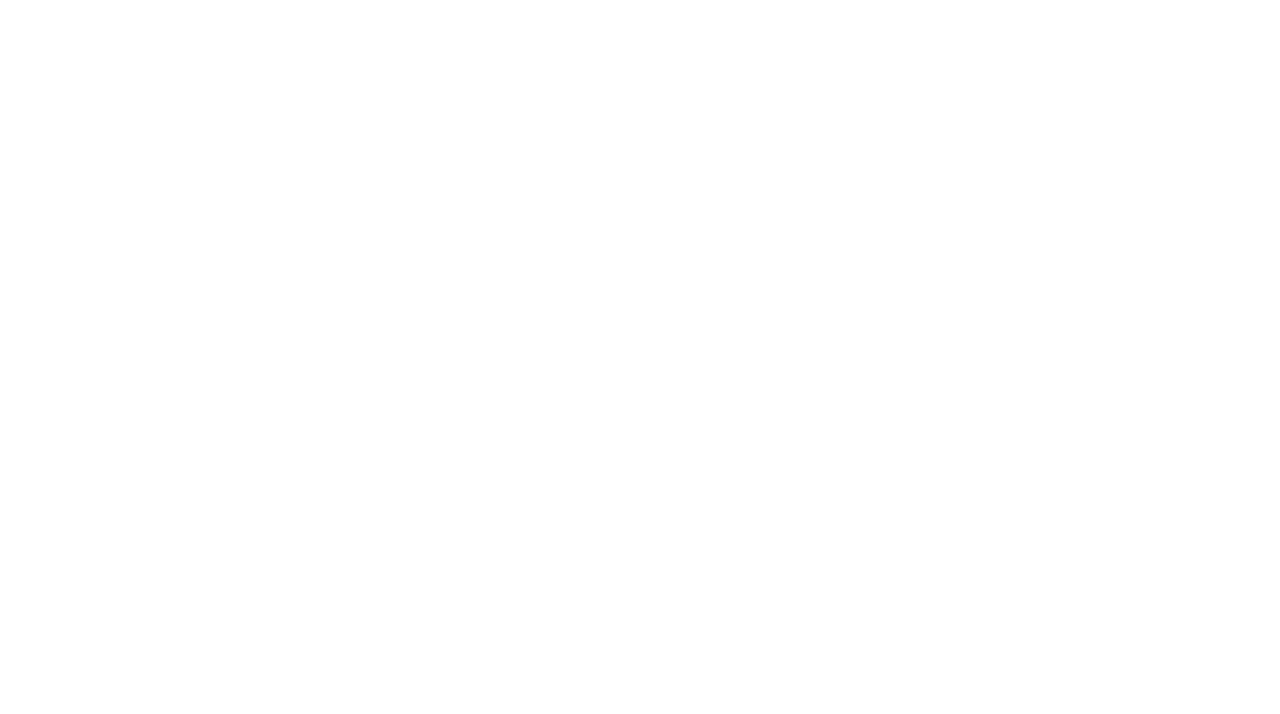
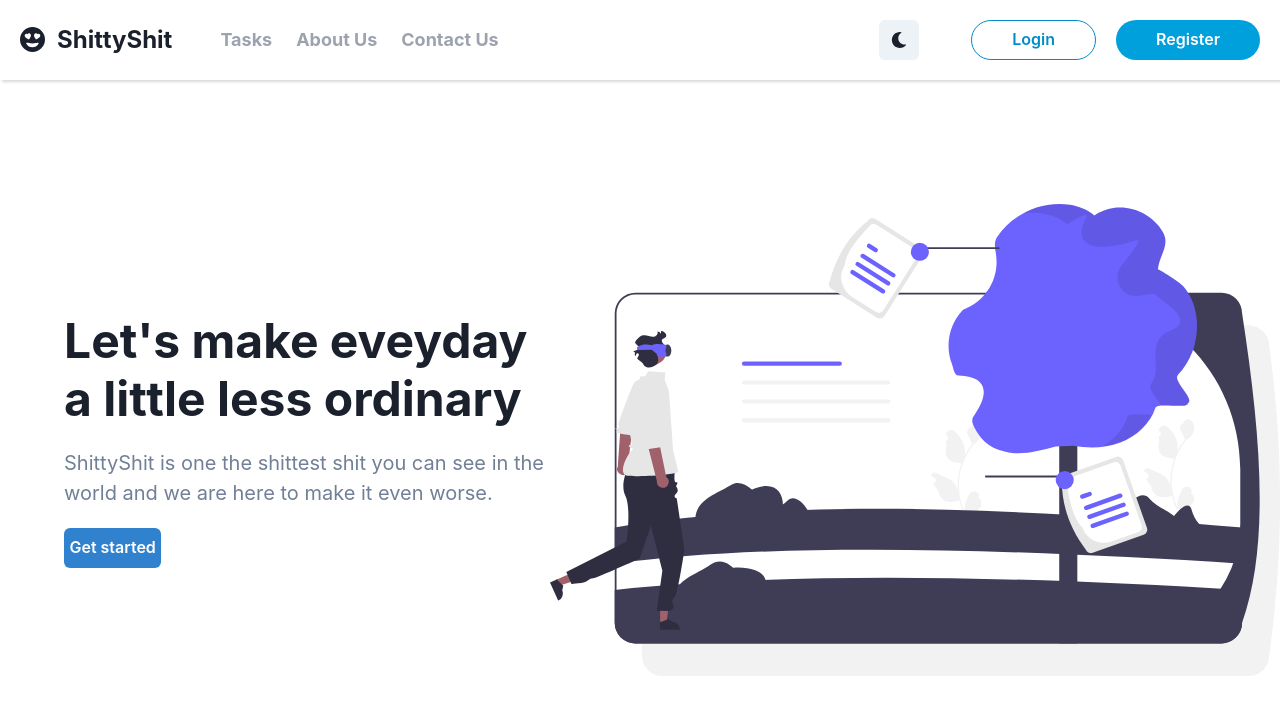
Before and after one commit to Mokshbajaj64/taskem, a React (Create React App) app: page / in a window 1280 px wide. Before the commit this address had no page. Shown: the top 714 px of the page. Built offline with nearby package versions, Linux system fonts and the light colour scheme.

Commit message:
Home page hero and navbar stuff done

```diff
--- a/src/App.tsx
+++ b/src/App.tsx
@@ -1,5 +1,6 @@
 import React from "react";
 import { BrowserRouter as Router, Route, Routes } from "react-router-dom";
+import Home from "./pages/Home";
 import Login from "./pages/Login";
 import Register from "./pages/Register";
 
@@ -7,6 +8,7 @@ function App() {
   return (
     <Router>
       <Routes>
+        <Route path="/" element={<Home />} />
         <Route path="/login" element={<Login />} />
         <Route path="/register" element={<Register />} />
       </Routes>
--- /dev/null
+++ b/src/components/HomeHero.tsx
@@ -0,0 +1,26 @@
+import { Button, Heading, Text } from "@chakra-ui/react";
+import React from "react";
+
+const HomeHero = () => {
+  return (
+    <div className="flex justify-center items-start w-screen h-screen pt-[80px]">
+      <div className="flex w-[40%] justify-center h-full flex-col ml-16 gap-5">
+        <Heading as="h1" fontSize="5xl">
+          Let's make eveyday a little less ordinary
+        </Heading>
+        <Text fontSize="xl" color="gray.500">
+          ShittyShit is one the shittest shit you can see in the world and we
+          are here to make it even worse.
+        </Text>
+        <Button colorScheme="blue" width="20%">
+          Get started
+        </Button>
+      </div>
+      <div className="flex w-[60%] justify-center items-center h-full">
+        <img src="/bg3.svg" alt="" />
+      </div>
+    </div>
+  );
+};
+
+export default HomeHero;
--- /dev/null
+++ b/src/components/HomeNavbar.tsx
@@ -0,0 +1,85 @@
+import { Heading, Button, IconButton, useColorMode } from "@chakra-ui/react";
+import React from "react";
+import { BsFillEmojiHeartEyesFill } from "react-icons/bs";
+import { useNavigate } from "react-router-dom";
+import { FaMoon } from "react-icons/fa";
+import { BsSunFill } from "react-icons/bs";
+
+const HomeNavbar = () => {
+  const navigate = useNavigate();
+  const { colorMode, toggleColorMode } = useColorMode();
+  return (
+    <div
+      className="w-full p-5 flex items-center justify-between fixed h-[80px]"
+      style={{
+        boxShadow: "rgba(0, 0, 0, 0.15) 1.95px 1.95px 2.6px",
+      }}
+    >
+      <div className="flex items-center gap-12">
+        <div className="flex items-center gap-3">
+          <BsFillEmojiHeartEyesFill size={25} />
+          <Heading as="h6" fontSize="2xl" className="md:flex hidden">
+            ShittyShit
+          </Heading>
+        </div>
+        <div className="hidden items-center gap-6 md:flex">
+          <Heading
+            as="h6"
+            fontSize="lg"
+            className="cursor-pointer text-gray-400"
+          >
+            Tasks
+          </Heading>
+          <Heading
+            as="h6"
+            fontSize="lg"
+            className="cursor-pointer text-gray-400"
+          >
+            About Us
+          </Heading>
+          <Heading
+            as="h6"
+            fontSize="lg"
+            className="cursor-pointer text-gray-400"
+          >
+            Contact Us
+          </Heading>
+        </div>
+      </div>
+      <div className="flex items-center md:gap-5 gap-2">
+        <IconButton
+          aria-label="Dark mode"
+          icon={colorMode === "light" ? <FaMoon /> : <BsSunFill />}
+          onClick={() => {
+            toggleColorMode();
+          }}
+          className="mr-8"
+        />
+        <Button
+          colorScheme="linkedin"
+          variant="outline"
+          rounded={"full"}
+          px={"10"}
+          onClick={() => {
+            navigate("/login");
+          }}
+        >
+          Login
+        </Button>
+        <Button
+          colorScheme="linkedin"
+          variant="solid"
+          rounded={"full"}
+          px={"10"}
+          onClick={() => {
+            navigate("/register");
+          }}
+        >
+          Register
+        </Button>
+      </div>
+    </div>
+  );
+};
+
+export default HomeNavbar;
--- /dev/null
+++ b/src/pages/Home.tsx
@@ -0,0 +1,14 @@
+import React from "react";
+import HomeHero from "../components/HomeHero";
+import HomeNavbar from "../components/HomeNavbar";
+
+const Home = () => {
+  return (
+    <div>
+      <HomeNavbar />
+      <HomeHero />
+    </div>
+  );
+};
+
+export default Home;
```
Also changed, not shown: public/bg3.svg (added).
